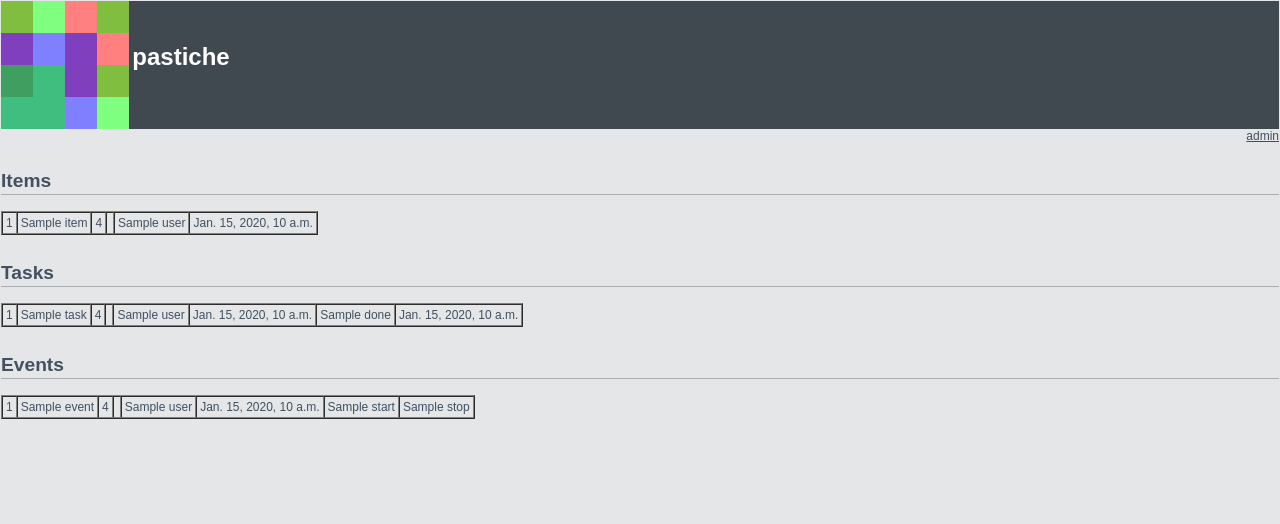
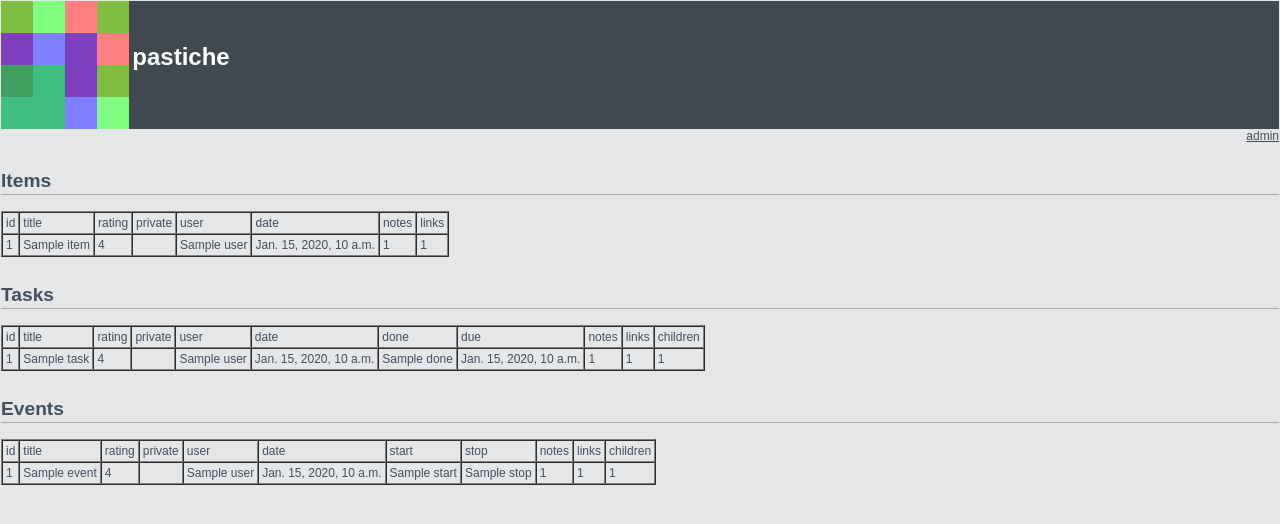
Before and after one commit to fsiler/pastiche, a Django app: template templates/dada/index.html in a window 1280 px wide. Shown: the top 524 px of the page. Run offline with Django 3.2, Linux system fonts and the light colour scheme; the template is opened without the code that fills it: most values are stand-ins (such as "Sample title", 1, 10 or a date in 2020).

Commit message:
added columns for numbers of notes, links and children

```diff
--- a/templates/dada/index.html
+++ b/templates/dada/index.html
@@ -12,6 +12,17 @@
 	<h1>Items</h1>
 	{% if items %}
 		<table border=1 cellspacing=0 cellpadding=3>
+			<thead>
+				<td>id</td>
+				<td>title</td>
+				<td>rating</td>
+				<td>private</td>
+				<td>user</td>
+				<td>date</td>
+				<td>notes</td>
+				<td>links</td>
+			</thead>
+			<tbody>
 				{% for item in items %}
 					<tr>
 						<td>{{ item.id }}</td>
@@ -20,8 +31,19 @@
 						<td>{{ item.private }}</td>
 						<td>{{ item.user }}</td>
 						<td>{{ item.date }}</td>
+						<td>
+							{% if item.notes %}
+								{{ item.notes.all|length }}
+							{% endif %}
+						</td>
+						<td>
+							{% if item.links %}
+								{{ item.links.all|length }}
+							{% endif %}
+						</td>
 					</tr>
 				{% endfor %}
+			</tbody>
 		</table>
 	{% else %}
 		<p>No items are available.</p>
@@ -30,6 +52,20 @@
 	<h1>Tasks</h1>
 	{% if tasks %}
 		<table border=1 cellspacing=0 cellpadding=3>
+			<thead>
+				<td>id</td>
+				<td>title</td>
+				<td>rating</td>
+				<td>private</td>
+				<td>user</td>
+				<td>date</td>
+				<td>done</td>
+				<td>due</td>
+				<td>notes</td>
+				<td>links</td>
+				<td>children</td>
+			</thead>
+			<tbody>
 				{% for task in tasks %}
 					<tr>
 						<td>{{ task.id }}</td>
@@ -40,8 +76,22 @@
 						<td>{{ task.date }}</td>
 						<td>{{ task.done }}</td>
 						<td>{{ task.due }}</td>
+						<td>
+							{% if task.notes %}
+								{{ task.notes.all|length }}
+							{% endif %}
+						</td>
+						<td>
+							{% if task.links %}
+								{{ task.links.all|length }}
+							{% endif %}
+						</td>
+						<td>
+								{{ task.children.all|length }}
+						</td>
 					</tr>
 				{% endfor %}
+			</tbody>
 		</table>
 	{% else %}
 		<p>No tasks are available.</p>
@@ -50,6 +100,20 @@
 	<h1>Events</h1>
 	{% if events %}
 		<table border=1 cellspacing=0 cellpadding=3>
+			<thead>
+				<td>id</td>
+				<td>title</td>
+				<td>rating</td>
+				<td>private</td>
+				<td>user</td>
+				<td>date</td>
+				<td>start</td>
+				<td>stop</td>
+				<td>notes</td>
+				<td>links</td>
+				<td>children</td>
+			</thead>
+			<tbody>
 				{% for event in events %}
 					<tr>
 						<td>{{ event.id }}</td>
@@ -60,8 +124,24 @@
 						<td>{{ event.date }}</td>
 						<td>{{ event.start }}</td>
 						<td>{{ event.stop }}</td>
+								<td>
+									{% if event.notes %}
+										{{ event.notes.all|length }}
+									{% endif %}
+								</td>
+								<td>
+									{% if event.links %}
+										{{ event.links.all|length }}
+									{% endif %}
+								</td>
+								<td>
+									{% if event.children %}
+										{{ event.children.all|length }}
+									{% endif %}
+								</td>
 					</tr>
 				{% endfor %}
+			</tbody>
 		</table>
 	{% else %}
 		<p>No events are available.</p>
```
Lines whose indentation alone changed are shown as unchanged.
